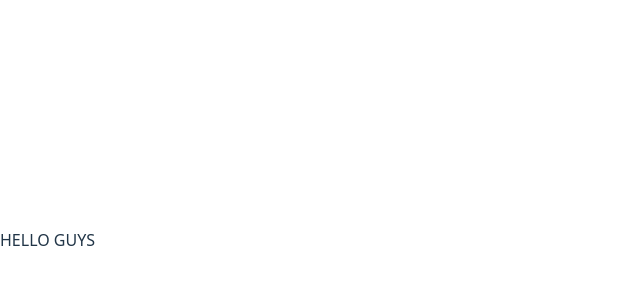
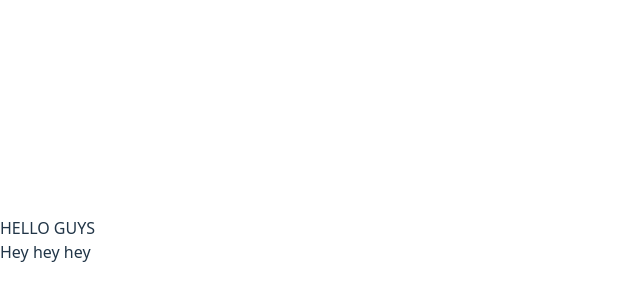
Before and after one commit to alexyun0429/MEGA, a React (Vite) app in the folder frontend/: page / in a window 1280 px wide. Shown: the part 160-460 px from the top of the page, without its empty margins (0-640 px from the left). Built offline with nearby package versions, Linux system fonts and the light colour scheme.

Commit message:
adding component

```diff
--- a/frontend/src/App.jsx
+++ b/frontend/src/App.jsx
@@ -1,9 +1,11 @@
 import React from "react";
+import KatelynsComponentDONTDELETE from "./components/katelynsPageDONTDELETE";
 
 export default function App() {
   return (
     <>
       <div>HELLO GUYS</div>
+      <KatelynsComponentDONTDELETE />
     </>
   );
 }
--- /dev/null
+++ b/frontend/src/components/katelynsPageDONTDELETE.tsx
@@ -0,0 +1,5 @@
+export default function KatelynsComponentDONTDELETE() {
+    return (
+        <>Hey hey hey</>
+    )
+}
```
